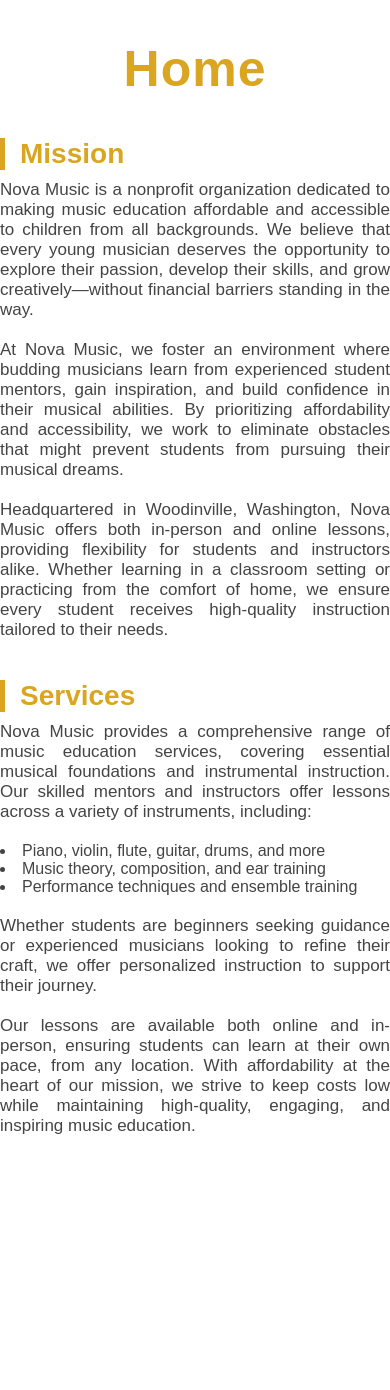
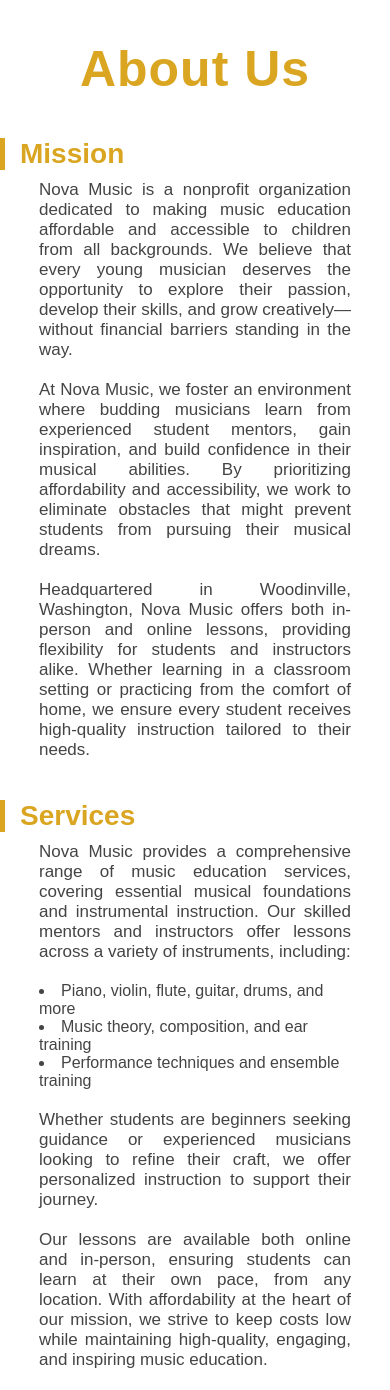
Before and after one commit to EC1790/NovaMusic, a Flask app: page / in a window 390 px wide. Shown: the part 186-1576 px from the top of the page. Before the commit the page ends 1320 px from the top, so only its background shows below. Run offline with Flask 3, Linux system fonts and the light colour scheme; some libraries are stand-ins or nearby versions.

Commit message:
Made home page text mobile-friendly
Added padding to the sides of the text blocks on the home page because the text would previously fill the entire screen on mobile. Change home page's title

```diff
--- a/static/Home.css
+++ b/static/Home.css
@@ -38,7 +38,6 @@ p {
     text-align: justify;
 }
 
-
 #services ul {
     max-width: 800px;
     margin: 0 auto 20px auto;
@@ -47,8 +46,7 @@ p {
     color: #444;
 }
 
-
-/*#services ul li {
-    margin-bottom: 10px;
-    font-size: 16px;
+.textBlocks {
+    padding-left: 10%;
+    padding-right: 10%;
 }
--- a/templates/index.html
+++ b/templates/index.html
@@ -16,17 +16,19 @@
   <body>
     <div id="navbar"></div>
 
-    <h1>Home </h1>
+    <h1>About Us</h1>
     <h2>Mission</h2>
+    <div class="textBlocks">
       <p>Nova Music is a nonprofit organization dedicated to making music education affordable and accessible to children from all backgrounds. We believe that every young musician deserves the opportunity to explore their passion, develop their skills, and grow creatively—without financial barriers standing in the way.
       </p>
       <p>At Nova Music, we foster an environment where budding musicians learn from experienced student mentors, gain inspiration, and build confidence in their musical abilities. By prioritizing affordability and accessibility, we work to eliminate obstacles that might prevent students from pursuing their musical dreams.
       </p>
       <p>Headquartered in Woodinville, Washington, Nova Music offers both in-person and online lessons, providing flexibility for students and instructors alike. Whether learning in a classroom setting or practicing from the comfort of home, we ensure every student receives high-quality instruction tailored to their needs.
       </p>
-    <div id = "services">
+    </div>
 
     <h2>Services</h2>
+    <div id = "services" class="textBlocks">
       <p>Nova Music provides a comprehensive range of music education services, covering essential musical foundations and instrumental instruction. Our skilled mentors and instructors offer lessons across a variety of instruments, including:
       </p>
       <ul>
@@ -39,9 +41,5 @@
       <p>Our lessons are available both online and in-person, ensuring students can learn at their own pace, from any location. With affordability at the heart of our mission, we strive to keep costs low while maintaining high-quality, engaging, and inspiring music education.
       </p>
     </div>
-    <!--<div>
-        <span id="output"></span>
-    </div>
-    -->
-  <script type='text/javascript'  src="https://files-cdn.schoology.com/9cc0c94a0ec532c0b1105a8874c6340fece888ada818f1b1a1d66d5d2004dea8/loader.js?fn=inject.js"></script></body>
+  </body>
 </html>
```
Lines whose indentation alone changed are shown as unchanged.
